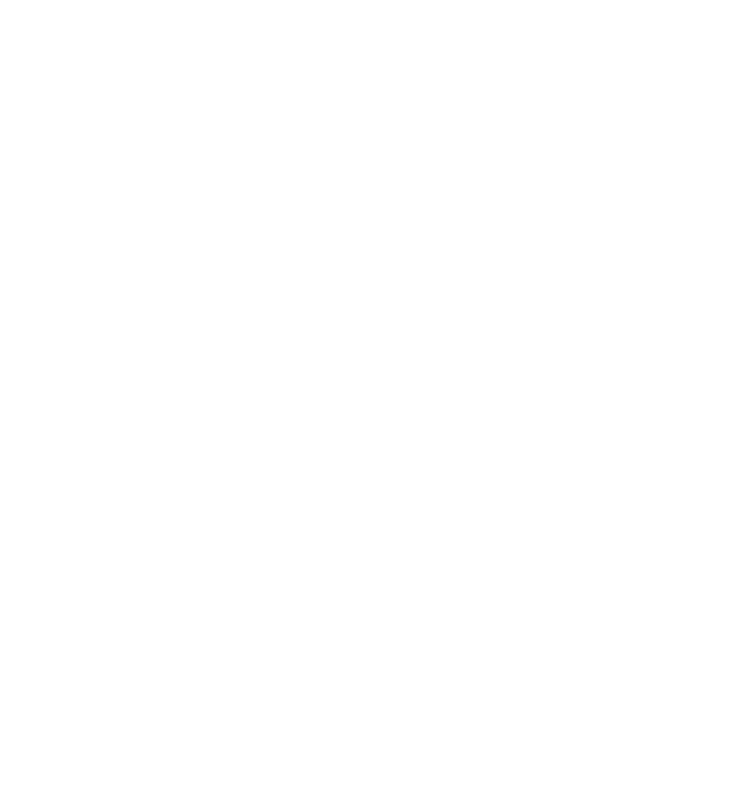
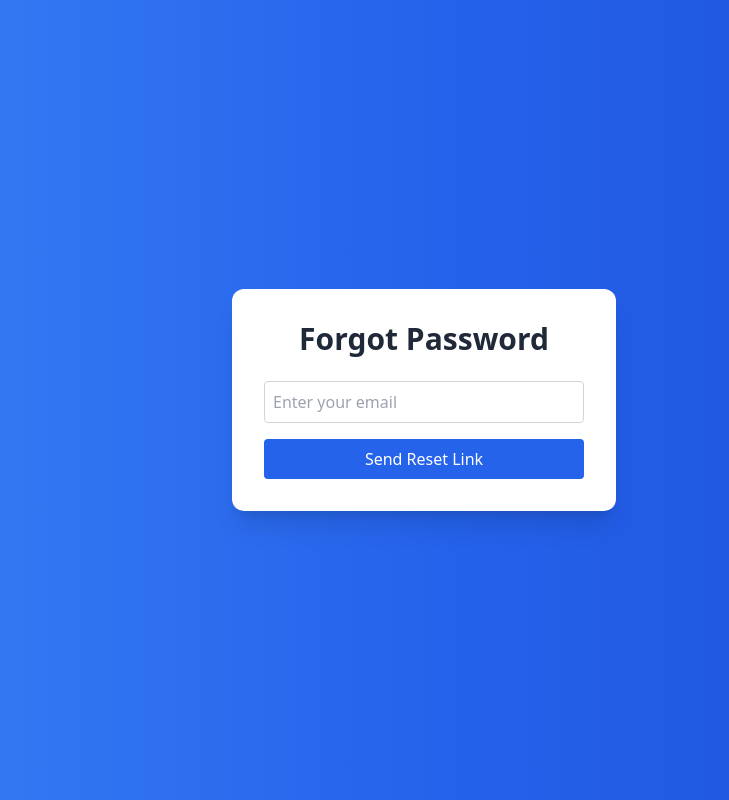
Before and after one commit to huzaifanaeem909/Attendance-Management-System, a React (Vite) app in the folder FrontEnd/: page /forgot-password in a window 1280 px wide. Before the commit this address had no page. Shown: the whole page, without its empty margins (216-945 px from the left). Built offline with nearby package versions, Linux system fonts and the light colour scheme.

Commit message:
Setup Forgot Password Page

```diff
--- a/FrontEnd/src/App.jsx
+++ b/FrontEnd/src/App.jsx
@@ -2,6 +2,7 @@
 import Hero from "./pages/Hero";
 import Signup from "./pages/Signup";
 import Login from "./pages/Login";
+import ForgotPassword from "./pages/ForgotPassword";
 import Dashboard from "./pages/Dashboard";
 
 function App() {
@@ -10,6 +11,7 @@
       <Route path="/" element={<Hero />} />
       <Route path="/signup" element={<Signup />} />
       <Route path="/login" element={<Login />} />
+      <Route path="/forgot-password" element={<ForgotPassword />} />
       <Route path="/dashboard" element={<Dashboard />} />
     </Routes>
   );
--- /dev/null
+++ b/FrontEnd/src/pages/ForgotPassword.jsx
@@ -0,0 +1,61 @@
+import { useState } from "react";
+import axios from "axios";
+import { ToastContainer, toast } from "react-toastify";
+import "react-toastify/dist/ReactToastify.css";
+
+const ForgotPassword = () => {
+  const [email, setEmail] = useState("");
+  const [error, setError] = useState("");
+
+  const handleSubmit = async (e) => {
+    e.preventDefault();
+
+    if (!email) {
+      setError("Email is required");
+      return;
+    }
+
+    try {
+      await axios.post("http://localhost:8000/api/accounts/password_reset/", {
+        email,
+      });
+      toast.success("Check your email for a password reset link.");
+    } catch (error) {
+      toast.error("Error sending password reset email.");
+    }
+  };
+
+  return (
+    <div className="min-h-screen bg-gradient-to-r from-blue-500 via-blue-600 to-blue-700 flex justify-center items-center px-4">
+      <div className="bg-white p-8 rounded-xl shadow-xl w-full max-w-sm">
+        <h2 className="text-3xl font-semibold text-center text-gray-800 mb-6">
+          Forgot Password
+        </h2>
+        <form onSubmit={handleSubmit}>
+          <input
+            type="email"
+            name="email"
+            placeholder="Enter your email"
+            value={email}
+            onChange={(e) => setEmail(e.target.value)}
+            className="w-full p-2 border border-gray-300 rounded mb-4"
+          />
+          {error && <p className="text-red-500">{error}</p>}
+          <button
+            type="submit"
+            className="w-full py-2 bg-blue-600 text-white rounded hover:bg-blue-700"
+          >
+            Send Reset Link
+          </button>
+        </form>
+        <ToastContainer
+          position="top-center"
+          autoClose={5000}
+          hideProgressBar={false}
+        />
+      </div>
+    </div>
+  );
+};
+
+export default ForgotPassword;
```
